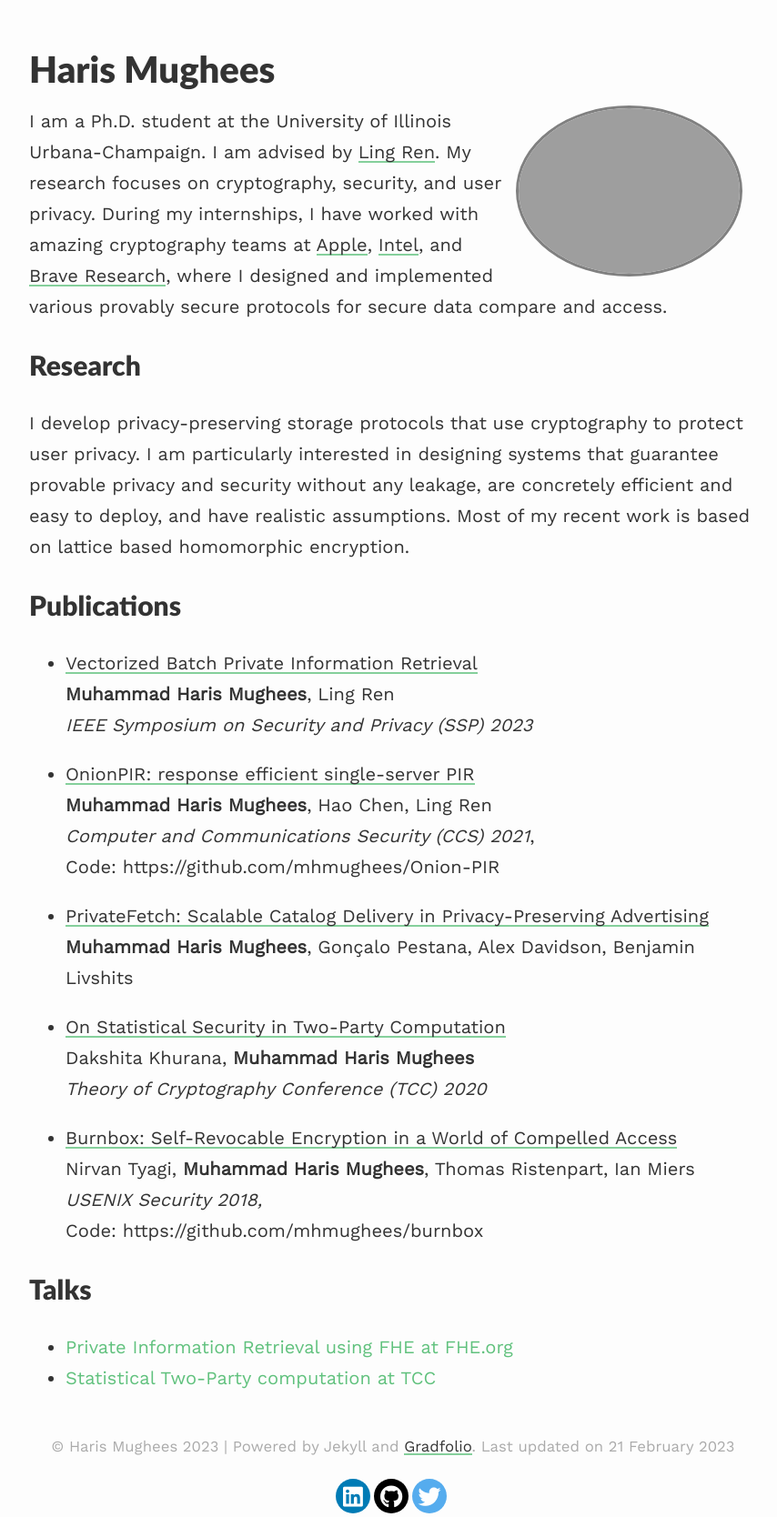
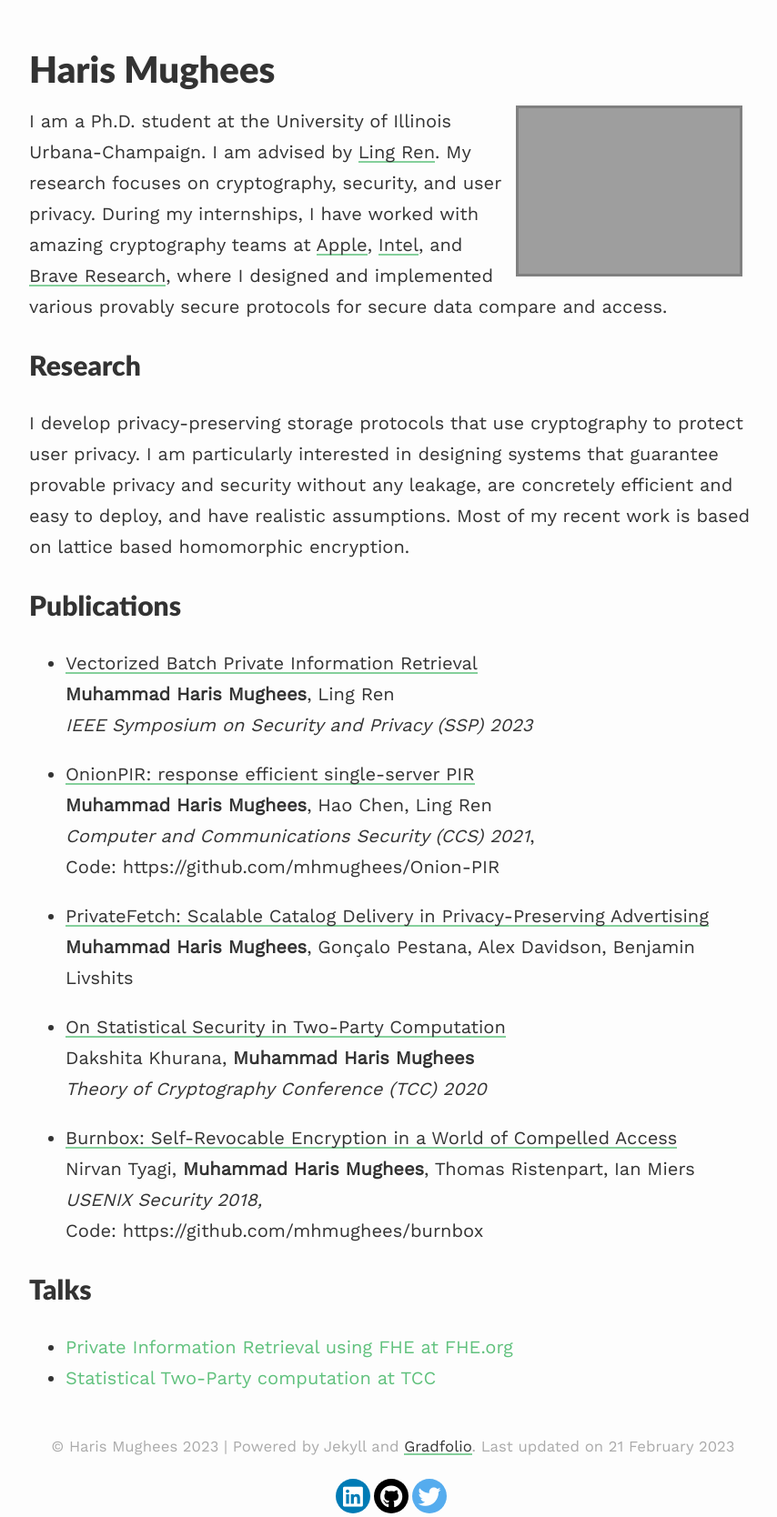
Before and after one commit to mhmughees/mhmughees.github.io, a Jekyll site: the page built from index.md, in a window 1280 px wide. Shown: the whole page at 91% size, without its empty margins (208-1062 px from the left). Built offline with Jekyll 4.4.1, drawn with Linux system fonts in a browser that asks for light colours; nearby versions of some CDN libraries.

Commit message:
Update profile.scss

```diff
--- a/assets/css/_sass/profile.scss
+++ b/assets/css/_sass/profile.scss
@@ -5,8 +5,6 @@
     margin-left: 1rem;
     margin-right: 1rem;
     margin-bottom: 1rem;
-    border-radius: 6px;
-    border-radius: 50%;
 }
 
 .left {
```
